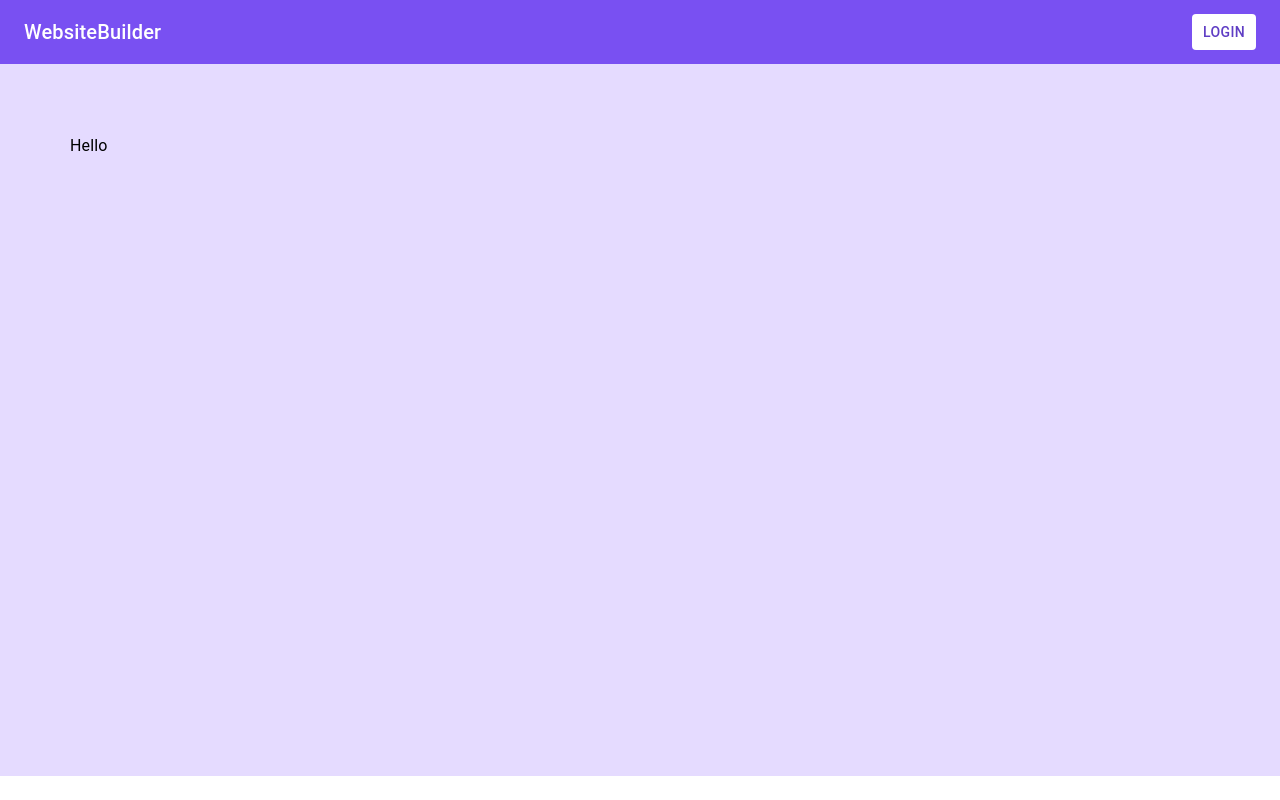
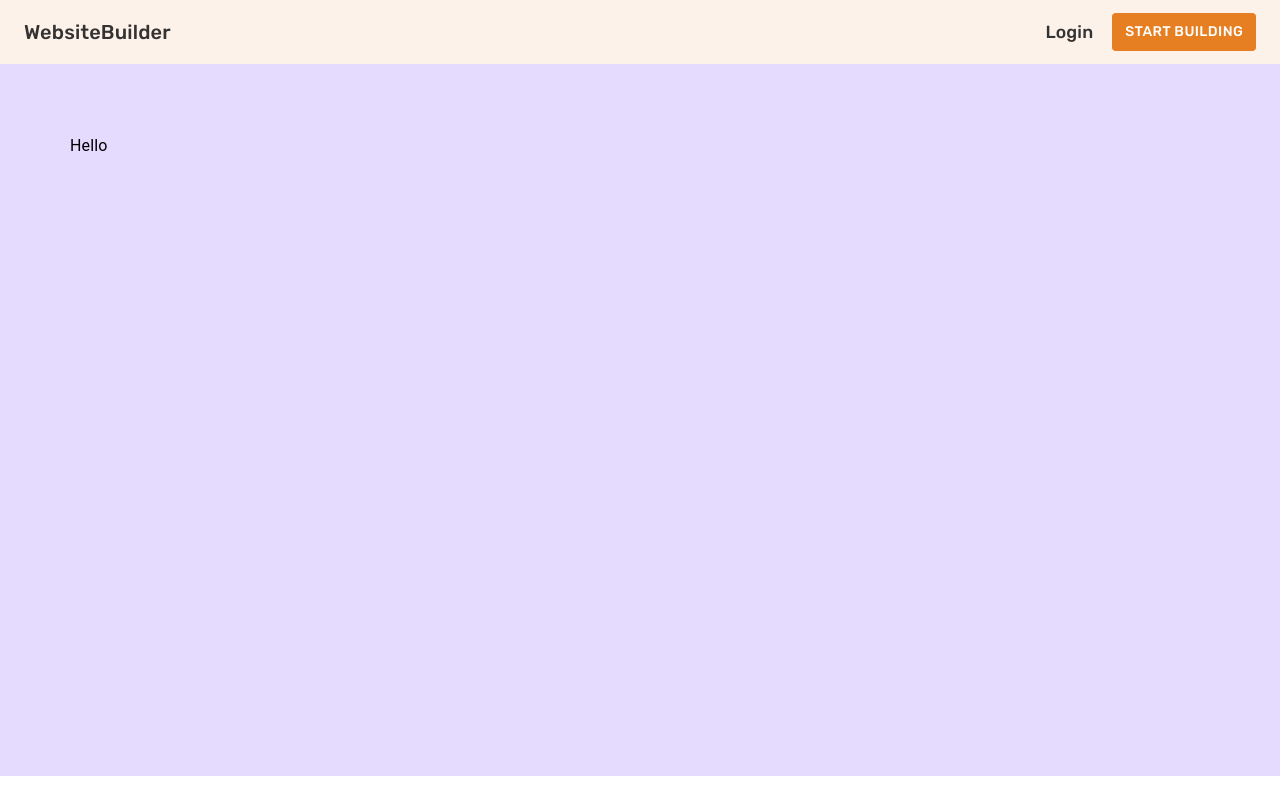
Before and after one commit to youssefrag/WebsiteBuilder, a React (Create React App) app in the folder client/: page / in a window 1280 px wide. Built offline with nearby package versions, Linux system fonts and the light colour scheme.

Commit message:
adopting new main color

```diff
--- a/client/src/index.css
+++ b/client/src/index.css
@@ -1,6 +1,8 @@
+@import url("https://fonts.googleapis.com/css2?family=Montserrat:wght@400;500;700&family=Open+Sans:wght@300&family=Raleway:wght@400;500;600&family=Rubik:wght@400;500;700&display=swap");
+
 body {
   margin: 0;
-  font-family: "Open Sans Condensed", sans-serif;
+  font-family: "Rubik", sans-serif;
   -webkit-font-smoothing: antialiased;
   -moz-osx-font-smoothing: grayscale;
 }
--- a/client/src/routes/navigation/navigation.component.tsx
+++ b/client/src/routes/navigation/navigation.component.tsx
@@ -1,10 +1,12 @@
 import { Outlet } from "react-router-dom";
-import { Typography } from "@mui/material";
 
 import {
+  LinkContainer,
   NavigationContainer,
   StyledAppBar,
   StyledButton,
+  StyledLink,
+  StyledTitle,
   StyledToolBar,
 } from "./navigation.styles";
 
@@ -14,10 +16,11 @@ const Navigation = () => {
       <NavigationContainer>
         <StyledAppBar position="static">
           <StyledToolBar>
-            <Typography variant="h6" component="div">
-              WebsiteBuilder
-            </Typography>
-            <StyledButton>Login</StyledButton>
+            <StyledTitle variant="h6">WebsiteBuilder</StyledTitle>
+            <LinkContainer>
+              <StyledLink>Login</StyledLink>
+              <StyledButton>Start Building</StyledButton>
+            </LinkContainer>
           </StyledToolBar>
         </StyledAppBar>
       </NavigationContainer>
--- a/client/src/routes/navigation/navigation.styles.tsx
+++ b/client/src/routes/navigation/navigation.styles.tsx
@@ -1,10 +1,15 @@
 import { styled } from "@mui/material/styles";
 
-import { AppBar, Box, Button, Toolbar } from "@mui/material";
+import { AppBar, Box, Button, Toolbar, Typography } from "@mui/material";
+
+export const LinkContainer = styled(Box)(() => ({
+  display: "flex",
+  gap: "1.2rem",
+  alignItems: "center",
+}));
 
 export const NavigationContainer = styled(Box)(() => ({
   height: "100%",
-
   width: "100%",
 }));
 
@@ -14,13 +19,31 @@ export const StyledToolBar = styled(Toolbar)(({ theme }) => ({
 }));
 
 export const StyledAppBar = styled(AppBar)(() => ({
-  backgroundColor: "#7950f2",
+  backgroundColor: "#fdf2e9",
 }));
 
 export const StyledButton = styled(Button)(() => ({
-  color: "#5f3dc4",
-  backgroundColor: "#fff",
+  fontFamily: "Rubik",
+  color: "#fff",
+  backgroundColor: "#e67e22",
+  padding: "0.4rem 0.8rem",
   "&:hover": {
-    color: "#fff",
+    backgroundColor: "#cf711f",
   },
 }));
+
+export const StyledLink = styled(Typography)(() => ({
+  cursor: "pointer",
+  fontFamily: "Rubik",
+  color: "#333",
+  fontWeight: "500",
+  fontSize: "1.1rem",
+  "&:hover": {
+    color: "#cf711f",
+  },
+}));
+
+export const StyledTitle = styled(Typography)(() => ({
+  fontFamily: "Rubik",
+  color: "#333",
+}));
```
